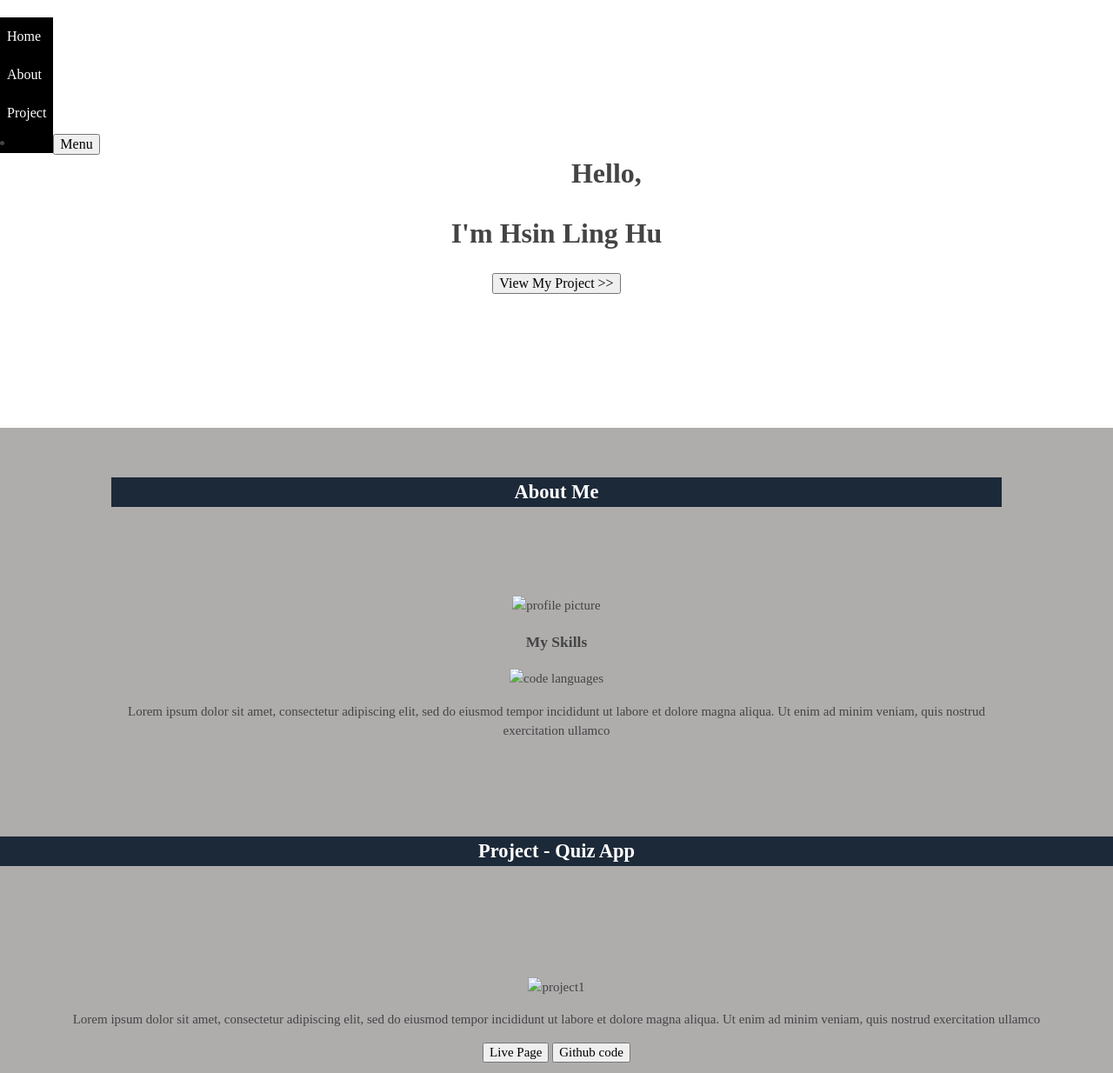
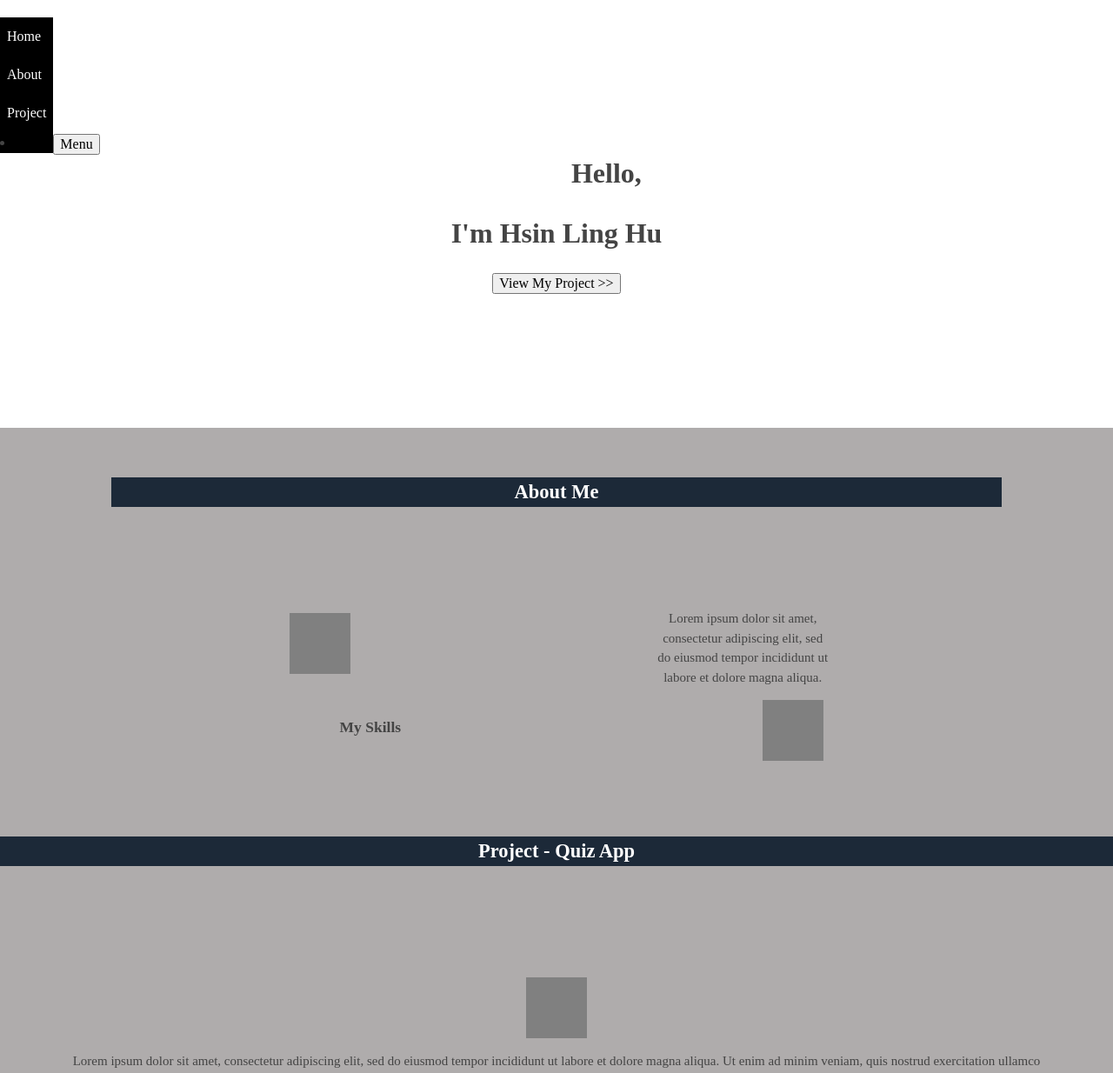
Before and after one commit to hsinlinghu1101/Thinkful-portfolio, a plain HTML site: page index.html in a window 1280 px wide. Shown: the top 1234 px of the page at 87% size. Drawn offline with nearby package versions, Linux system fonts and the light colour scheme.

Commit message:
change abot me page

```diff
--- a/index.html
+++ b/index.html
@@ -34,20 +34,23 @@
         <section>
             <form class='aboutMe'>
             <h2>About Me</h2>
-            <img  src="#" alt="profile picture" >
+            <div>
+            <div class='picture pf'></div>
+            <p class="intro"> Lorem ipsum dolor sit amet, consectetur adipiscing elit, sed do eiusmod tempor incididunt ut labore et dolore magna aliqua. </p>
+            </div>
             <div>
                 <h3>My Skills</h3>
 
-                <img src="images/html5-logo.png" class="code" alt="code languages" >
+                <div class='picture code'></div>
             </div>
-            <p> Lorem ipsum dolor sit amet, consectetur adipiscing elit, sed do eiusmod tempor incididunt ut labore et dolore magna aliqua. Ut enim ad minim veniam, quis nostrud exercitation ullamco</p>
+
             </form>
         </section>
 
         <section class='thin project1'>
             <h2>Project - Quiz App</h2>
             <div class ='quizdiv'>
-            <img src="images/quiz-app-webpage.png"  class= "quizapp" alt="project1" >
+                <div class='picture'></div>
             <p class="overlay">Lorem ipsum dolor sit amet, consectetur adipiscing elit, sed do eiusmod tempor incididunt ut labore et dolore magna aliqua. Ut enim ad minim veniam, quis nostrud exercitation ullamco</p>
             </div>
             <div class='pro first'>
@@ -58,7 +61,7 @@
         <section class='thin project2'>
             <h2>Project - Bookmarks</h2>
             <div class ='quizdiv'>
-            <img src="#"  class= "quizapp" alt="project1" >
+                <div class='picture'></div>
             <p class="overlay">Lorem ipsum dolor sit amet, consectetur adipiscing elit, sed do eiusmod tempor incididunt ut labore et dolore magna aliqua. Ut enim ad minim veniam, quis nostrud exercitation ullamco</p>
             </div>
             <div class='pro second'>
--- a/wireframe.css
+++ b/wireframe.css
@@ -25,6 +25,14 @@
     background-color: black;
     position: relative;
   }
+
+   .picture{
+    background-color: gray;
+    width: 70px;
+    height: 70px;
+    margin: 0 auto;
+  }
+
 
   /*.topnav #myLinks {
  display: none;
@@ -98,4 +106,25 @@
       display: initial;
       float: left;
     }
+     h3{
+       display: inline-block;
+       margin-right: 15%;
+     }
+
+     .intro{
+       width: 40%;
+       max-width: 200px;
+       margin-left: 15%;
+       display: inline-block;
+     }
+
+     .pf{
+      margin-left: 20%;
+      margin-top: 20px;
+      float: left;
+     }
+     .code{
+       float: right;
+       margin-right: 20%;
+     }
   }
```
